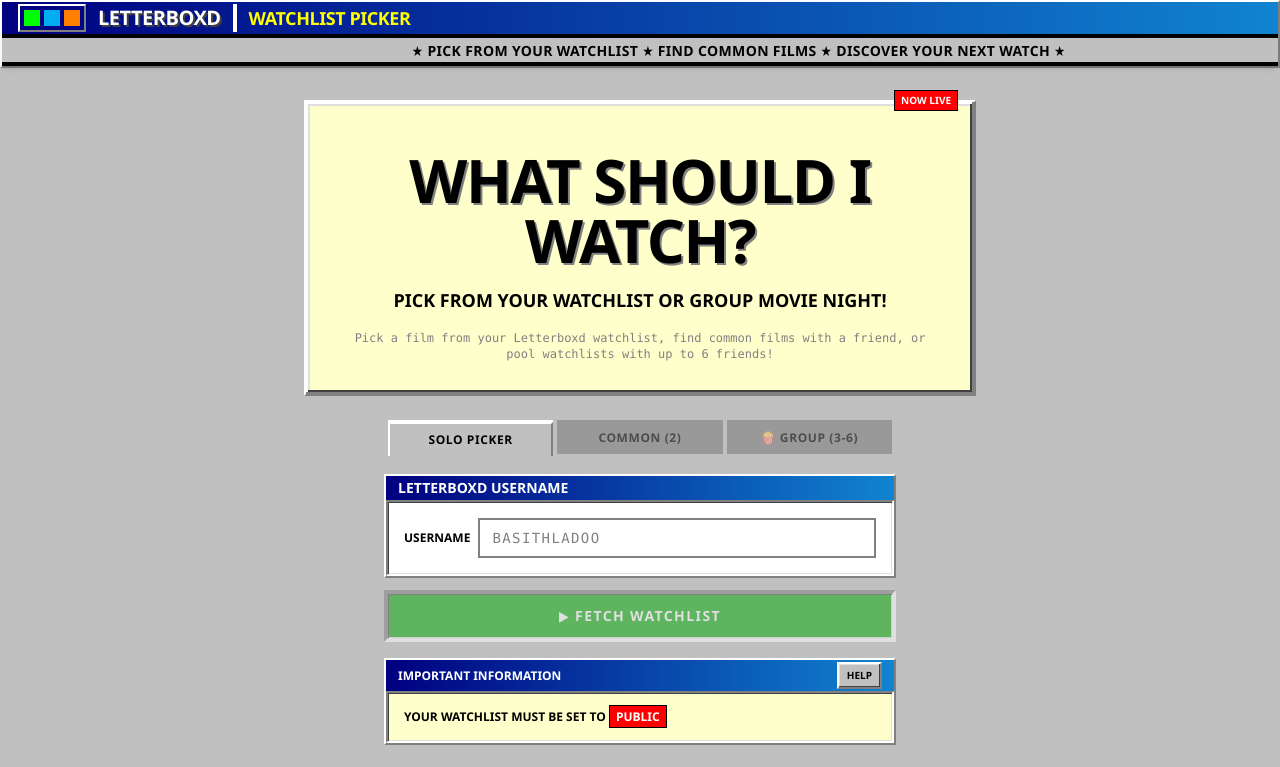
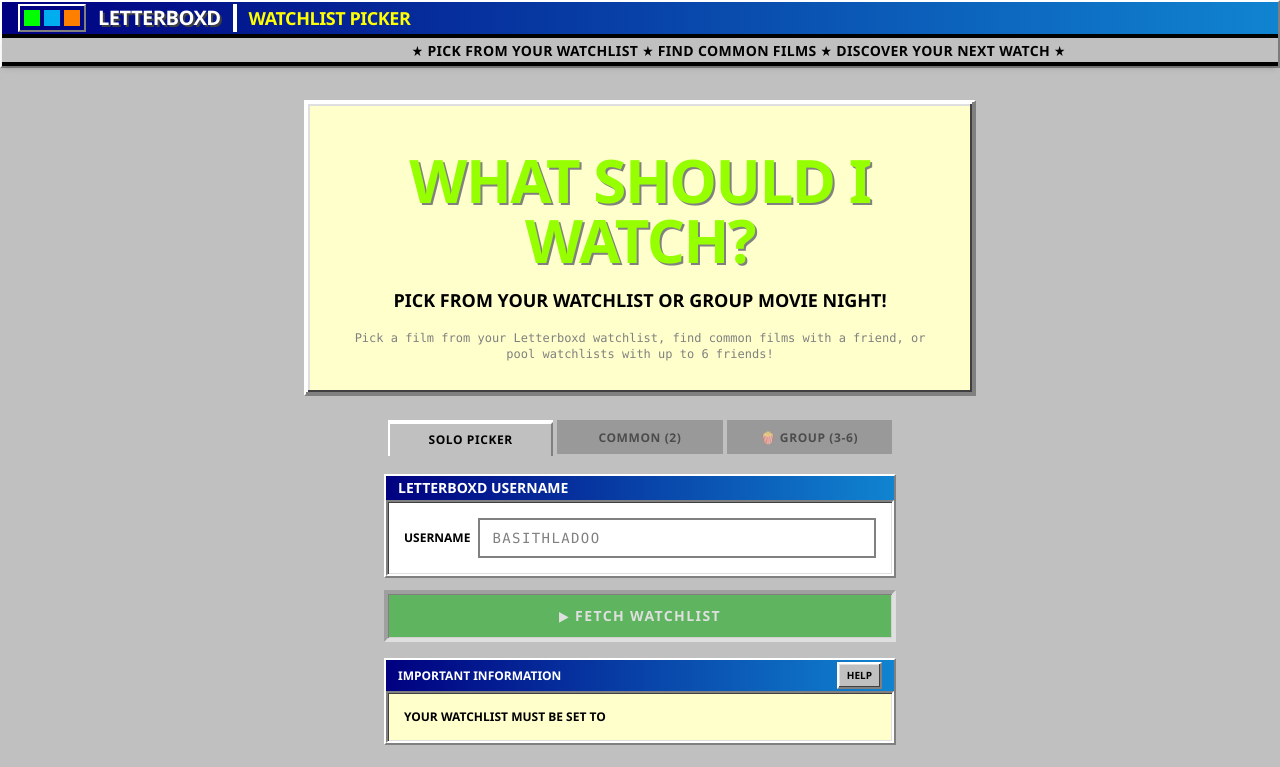
Before and after one commit to basithladdu/letterboxdrandomizer, a React (Vite) app: page / in a window 1280 px wide. Shown: the top 767 px of the page. Built offline with nearby package versions, Linux system fonts and the light colour scheme; no server answers.

Commit message:
fix and clean up retro keyframe animations in index.css

```diff
--- a/src/index.css
+++ b/src/index.css
@@ -259,6 +259,11 @@
 }
 
 /* Blinking badge */
+@keyframes blink {
+  0%, 49% { opacity: 1; }
+  50%, 100% { opacity: 0; }
+}
+
 .badge-new {
   animation: blink 1s steps(2, start) infinite;
   background: #FF0000;
@@ -269,9 +274,19 @@
 }
 
 /* Hero heading rainbow */
+@keyframes rainbow {
+  0% { color: #FF0000; }
+  17% { color: #FF8000; }
+  33% { color: #FFFF00; }
+  50% { color: #00FF00; }
+  67% { color: #0080FF; }
+  83% { color: #8000FF; }
+  100% { color: #FF0000; }
+}
+
 .text-rainbow {
   animation: rainbow 4s linear infinite;
-  font-weight: black;
+  font-weight: 900;
 }
 
 /* Reduce motion for rainbow text */
```
